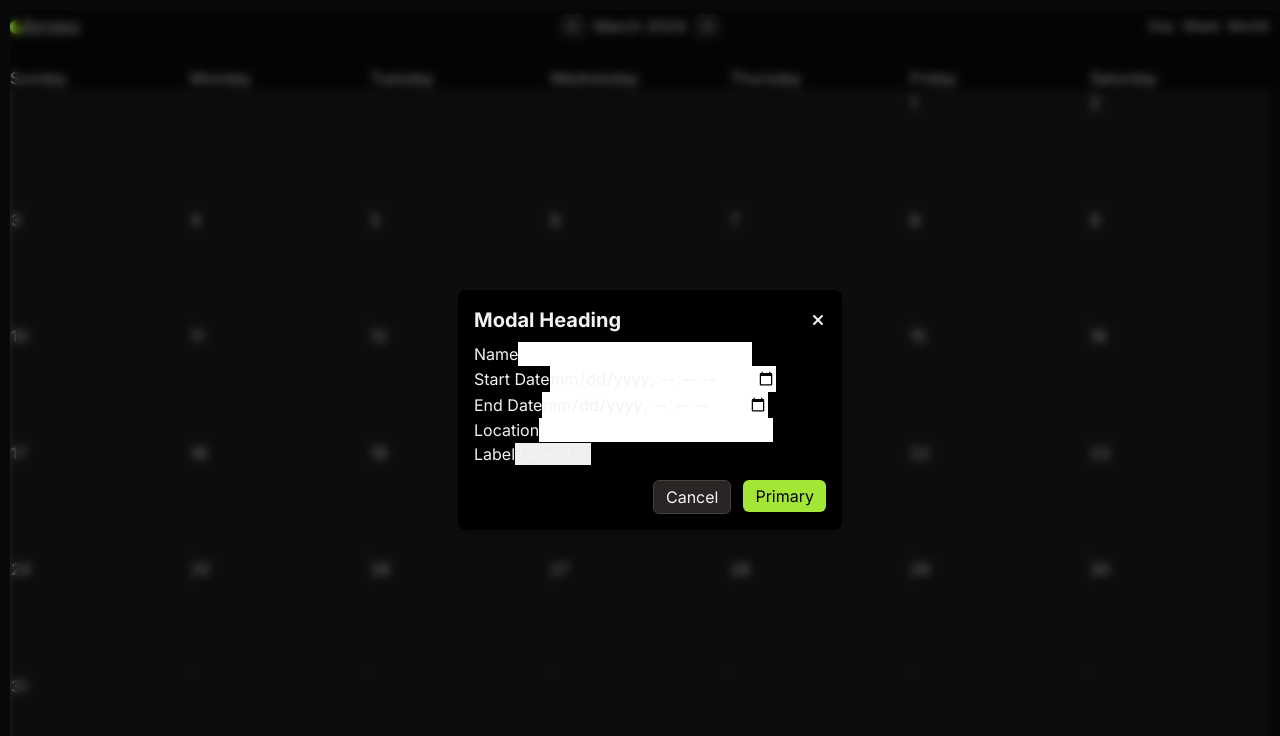
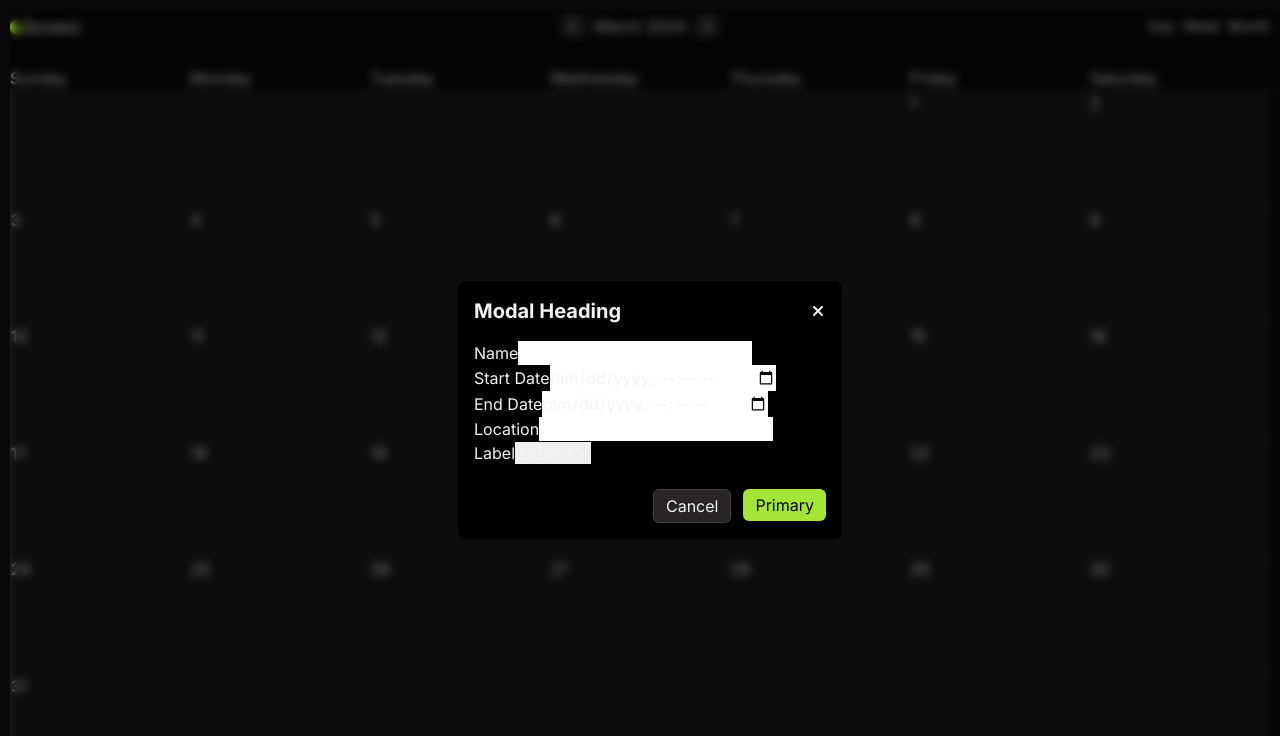
Before and after one commit to marielle-lopez/chrono, a React (Vite) app in the folder frontend/: page / in a window 1280 px wide. Both pictures are taken after a click on the element "10". Shown: the top 736 px of the page. Built offline with nearby package versions, Linux system fonts and the light colour scheme; a web font is replaced by a local one.

Commit message:
replace set width and height with minimum width and height values, made `div` holding children content to flex container, add top margin to footer of `Modal` component

```diff
--- a/frontend/src/components/Modal/Modal.tsx
+++ b/frontend/src/components/Modal/Modal.tsx
@@ -20,17 +20,17 @@ const Modal = ({ isHidden, setIsHidden, children }: ModalProps) => {
           isHidden && 'hidden'
         }`}
       >
-        <div className="flex flex-col justify-between w-96 h-60 bg-black rounded-lg px-4 py-4 shadow-xl">
-          <div className="flex flex-col gap-2">
+        <div className="flex flex-col justify-between min-w-96 min-h-60 bg-black rounded-lg px-4 py-4 shadow-xl">
+          <div className="flex flex-col gap-4">
             <div className="flex justify-between">
               <h2 className="text-xl font-bold">Modal Heading</h2>
               <button onClick={() => setIsHidden(true)}>
                 <FaXmark />
               </button>
             </div>
-            <div>{children}</div>
+            <div className="flex flex-grow">{children}</div>
           </div>
-          <div className="flex justify-end gap-3">
+          <div className="flex justify-end gap-3 mt-6">
             <Button handleClick={() => setIsHidden(true)} label="Cancel" />
             <Button
               handleClick={() =>
```
